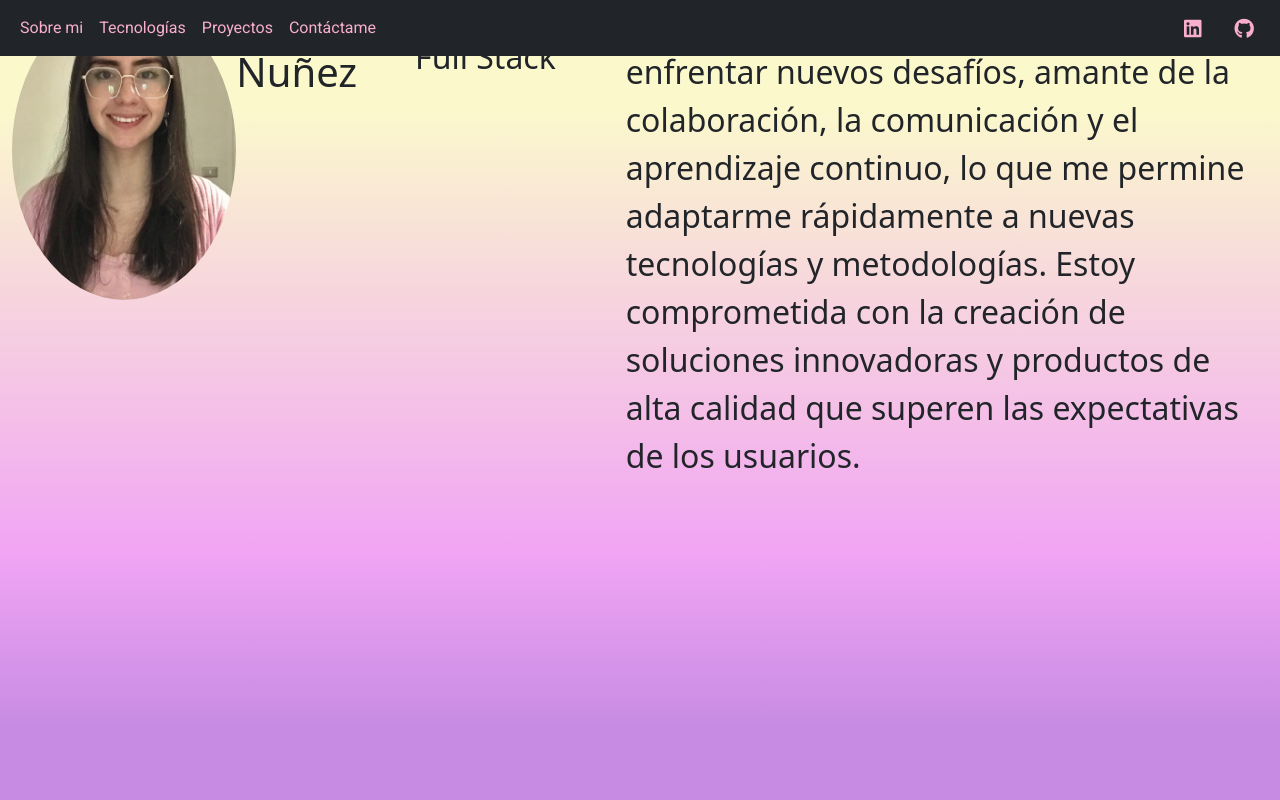
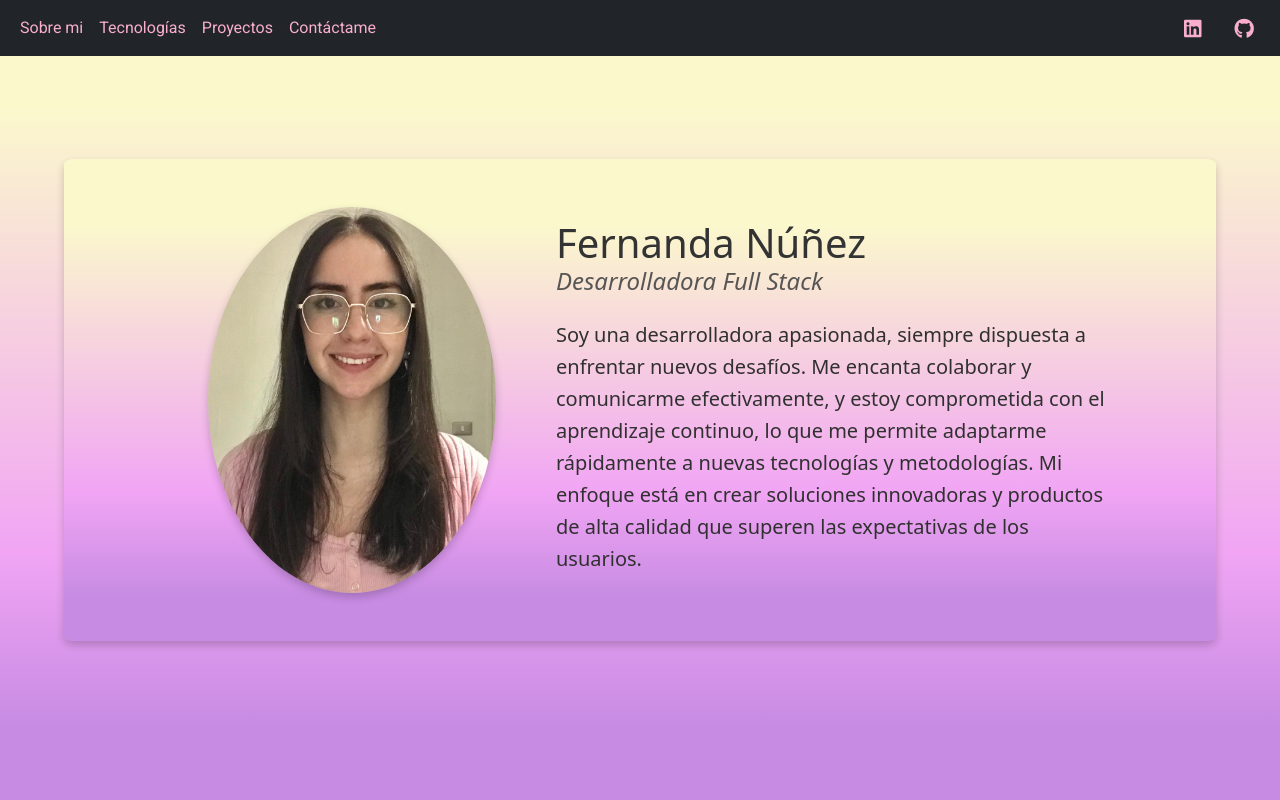
Before and after one commit to Fernanda553/portafolio, a React (Vite) app: page / in a window 1280 px wide. Shown: the top 800 px of the page. Built offline with nearby package versions, Linux system fonts and the light colour scheme; a web font is replaced by a local one.

Commit message:
add style for view Presentation

```diff
--- a/package.json
+++ b/package.json
@@ -11,6 +11,7 @@
   },
   "dependencies": {
     "bootstrap": "^5.3.3",
+    "gsap": "^3.12.5",
     "react": "^18.2.0",
     "react-bootstrap": "^2.10.2",
     "react-dom": "^18.2.0",
--- a/src/App.css
+++ b/src/App.css
@@ -1,6 +1,6 @@
 #root {
   width: 100%;
-  margin: 0 auto;
+  margin: 0;
   padding: 0;
   box-sizing: border-box;
 }
@@ -36,27 +36,56 @@
 }
 
  section {
-  height: 100vh;
+  min-height: 100vh;
   display: flex;
+  flex-direction: column;
   justify-content: center;
   align-items: center;
-  font-size: 2em;
+  padding: 5%;
+  box-sizing: border-box;
  }
 
-.presentation {
-  display: flex;
-  height: 100%;
-  margin: 0;
-  padding: 0%;
+ .presentation {
   background: rgb(199,139,227);
 background: linear-gradient(0deg, rgba(199,139,227,1) 9%, rgba(241,165,244,1) 31%, rgba(251,249,204,1) 87%);
  }
 
- img{
-  width: 300px;
-  height: 300px;
-  border-radius: 100%;
- }
+ .presentation-container {
+  background: rgb(199,139,227);
+  background: linear-gradient(0deg, rgba(199,139,227,1) 9%, rgba(241,165,244,1) 31%, rgba(251,249,204,1) 87%);
+  box-shadow: 0 4px 8px rgba(0, 0, 0, 0.2);
+  border-radius: 1%;
+  max-width: 1200px;
+  margin: 0 auto;
+}
+
+.profile-image {
+  width: 80%;
+  max-width: 250px;
+  height: auto;
+  box-shadow: 0 4px 8px rgba(0, 0, 0, 0.2);
+  margin: 0 auto;
+}
+
+.name {
+  font-size: 2.5rem;
+  font-weight: 400;
+  color: #333;
+  margin-bottom: 10px;
+}
+
+.text-muted {
+  font-size: 1.5rem;
+  color: #555;
+  margin-bottom: 20px;
+  font-style: italic
+}
+
+.lead {
+  font-size: 1.125rem;
+  line-height: 1.6;
+  color: #313030;
+}
 
 .technologies{
   background-color: #000;
--- a/src/App.jsx
+++ b/src/App.jsx
@@ -9,7 +9,7 @@ const App = () => {
   return (
     <Container fluid className='p-0'>
       <Navigation />
-      <section id='presentacion'>
+      <section id='presentacion' className='presentation'>
         <Presentation />
       </section>
       <section id='technologies' className='technologies'>
--- a/src/views/Presentation.jsx
+++ b/src/views/Presentation.jsx
@@ -1,18 +1,51 @@
-import { Container } from 'react-bootstrap'
+import { gsap } from 'gsap'
+import { useEffect, useRef } from 'react'
+import { Col, Container, Image, Row } from 'react-bootstrap'
 
 const Presentation = () => {
+  const nameElement = useRef()
+
+  useEffect(() => {
+    const tl = gsap.timeline()
+
+    tl.to(nameElement.current, { y: -10, duration: 0.2, ease: 'ease.out' })
+      .to(nameElement.current, { y: 10, duration: 1, ease: 'bounce.out' })
+  }, [])
   return (
-    <Container fluid className='presentation'>
-      <img alt='Fernanda fotografía' src='./src/assets/img/fernandanunez.jpeg' />
-      <h1>Fernanda Nuñez</h1>
-      <h2>Desarolladora Full Stack</h2>
-      <p>
-        Apasionada y siempre dispuesta a enfrentar nuevos desafíos, amante de la colaboración,
-        la comunicación y el aprendizaje continuo, lo que me permine adaptarme rápidamente a nuevas tecnologías
-        y metodologías. Estoy comprometida con la creación de soluciones innovadoras y productos
-        de alta calidad que superen las expectativas de los usuarios.
-      </p>
+    <Container fluid className='py-5 presentation-container'>
+      <Row className='align-items-center justify-content-center'>
+        <Col xs={12} md={4} className='text-center mb-4 mb-md-0'>
+          <Image
+            src='./src/assets/img/fernandanunez.jpeg'
+            alt='Fernanda Núñez'
+            roundedCircle
+            fluid
+            className='profile-image'
+          />
+        </Col>
+        <Col xs={12} md={6}>
+          <h1
+            ref={nameElement}
+            className='name text-center text-md-start'
+          >
+            Fernanda Núñez
+          </h1>
+          <h2
+            className='text-muted mb-4 text-center text-md-start'
+          >Desarrolladora Full Stack
+          </h2>
+          <p
+            className='lead text-center text-md-start'
+          >
+            Soy una desarrolladora apasionada, siempre dispuesta a enfrentar nuevos desafíos. Me encanta colaborar y
+            comunicarme efectivamente, y estoy comprometida con el aprendizaje continuo, lo que me permite adaptarme
+            rápidamente a nuevas tecnologías y metodologías. Mi enfoque está en crear soluciones innovadoras y productos
+            de alta calidad que superen las expectativas de los usuarios.
+          </p>
+        </Col>
+      </Row>
     </Container>
+
   )
 }
 
```
Also changed, not shown: 1 other file (tests, documents, lock files or other folders).
